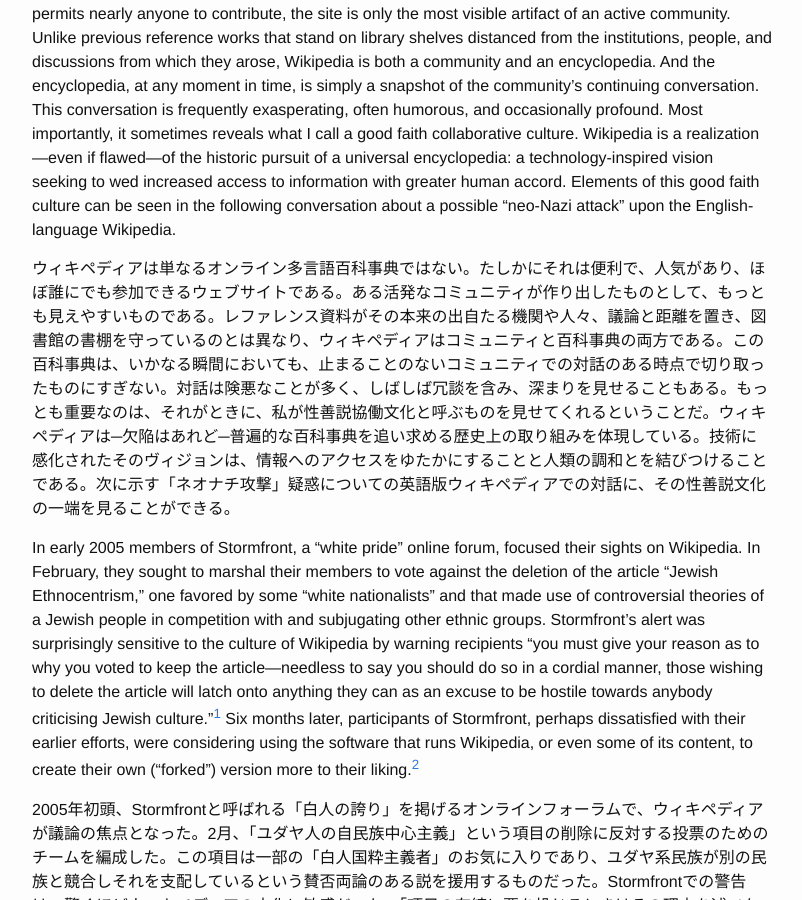
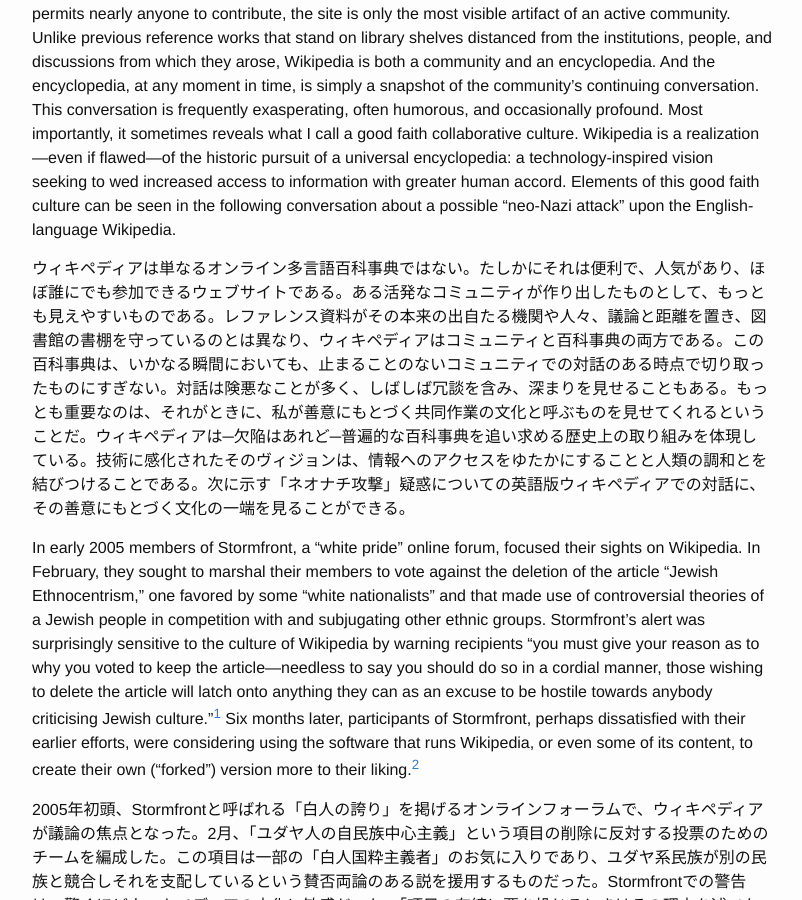
Before and after one commit to good-faith-collaboration-ja/good-faith-collaboration-ja.github.io, a Jekyll site: the page built from ch1/gfc-ja-ch1.md, in a window 1280 px wide and 900 px high, scrolled down 526 px. Shown: the whole window, without its empty margins (238-1040 px from the left). Built offline with Jekyll 4.4.1, drawn with Linux system fonts in a browser that asks for light colours; some of the changed text lies outside the part shown.

Commit message:
Wording and style

```diff
--- a/ch1/gfc-ja-ch1.md
+++ b/ch1/gfc-ja-ch1.md
@@ -14,7 +14,7 @@
 
 Wikipedia is not merely an online multilingual encyclopedia; although the Web site is useful, popular, and permits nearly anyone to contribute, the site is only the most visible artifact of an active community. Unlike previous reference works that stand on library shelves distanced from the institutions, people, and discussions from which they arose, Wikipedia is both a community and an encyclopedia. And the encyclopedia, at any moment in time, is simply a snapshot of the community’s continuing conversation. This conversation is frequently exasperating, often humorous, and occasionally profound. Most importantly, it sometimes reveals what I call a good faith collaborative culture. Wikipedia is a realization—even if flawed—of the historic pursuit of a universal encyclopedia: a technology-inspired vision seeking to wed increased access to information with greater human accord. Elements of this good faith culture can be seen in the following conversation about a possible “neo-Nazi attack” upon the English-language Wikipedia.
 
-ウィキペディアは単なるオンライン多言語百科事典ではない。たしかにそれは便利で、人気があり、ほぼ誰にでも参加できるウェブサイトである。ある活発なコミュニティが作り出したものとして、もっとも見えやすいものである。レファレンス資料がその本来の出自たる機関や人々、議論と距離を置き、図書館の書棚を守っているのとは異なり、ウィキペディアはコミュニティと百科事典の両方である。この百科事典は、いかなる瞬間においても、止まることのないコミュニティでの対話のある時点で切り取ったものにすぎない。対話は険悪なことが多く、しばしば冗談を含み、深まりを見せることもある。もっとも重要なのは、それがときに、私が性善説協働文化と呼ぶものを見せてくれるということだ。ウィキペディアは─欠陥はあれど─普遍的な百科事典を追い求める歴史上の取り組みを体現している。技術に感化されたそのヴィジョンは、情報へのアクセスをゆたかにすることと人類の調和とを結びつけることである。次に示す「ネオナチ攻撃」疑惑についての英語版ウィキペディアでの対話に、その性善説文化の一端を見ることができる。
+ウィキペディアは単なるオンライン多言語百科事典ではない。たしかにそれは便利で、人気があり、ほぼ誰にでも参加できるウェブサイトである。ある活発なコミュニティが作り出したものとして、もっとも見えやすいものである。レファレンス資料がその本来の出自たる機関や人々、議論と距離を置き、図書館の書棚を守っているのとは異なり、ウィキペディアはコミュニティと百科事典の両方である。この百科事典は、いかなる瞬間においても、止まることのないコミュニティでの対話のある時点で切り取ったものにすぎない。対話は険悪なことが多く、しばしば冗談を含み、深まりを見せることもある。もっとも重要なのは、それがときに、私が善意にもとづく共同作業の文化と呼ぶものを見せてくれるということだ。ウィキペディアは─欠陥はあれど─普遍的な百科事典を追い求める歴史上の取り組みを体現している。技術に感化されたそのヴィジョンは、情報へのアクセスをゆたかにすることと人類の調和とを結びつけることである。次に示す「ネオナチ攻撃」疑惑についての英語版ウィキペディアでの対話に、その善意にもとづく文化の一端を見ることができる。
 
 In early 2005 members of Stormfront, a “white pride” online forum, focused their sights on Wikipedia. In February, they sought to marshal their members to vote against the deletion of the article “Jewish Ethnocentrism,” one favored by some “white nationalists” and that made use of controversial theories of a Jewish people in competition with and subjugating other ethnic groups. Stormfront’s alert was surprisingly sensitive to the culture of Wikipedia by warning recipients “you must give your reason as to why you voted to keep the article—needless to say you should do so in a cordial manner, those wishing to delete the article will latch onto anything they can as an excuse to be hostile towards anybody criticising Jewish culture.”[^1] Six months later, participants of Stormfront, perhaps dissatisfied with their earlier efforts, were considering using the software that runs Wikipedia, or even some of its content, to create their own (“forked”) version more to their liking.[^2]
 
@@ -38,7 +38,7 @@
 
 This interaction prompted Jimmy “Jimbo” Wales, Wikipedia cofounder and leader, to write: “SlimVirgin, MattCrypto: this is why I love Wikipedians so much. I love this kind of discussion. Assume good faith, careful reasoning, a discussion which doesn’t involve personal attacks of any kind, a disagreement with a positive exploration of the deeper issues.”[^5] Whereas Godwin’s Law recognizes the tendency to think the worst of others, Wikipedia culture encourages contributors to treat and think of others well. For example, participants are supposed to abide by the norm of “Wikiquette,” which includes the guidelines of “Assume Good Faith” (AGF) and “Please Do Not Bite the Newcomers.”[^6] Such Wikipedia norms and their relationship to the technology, discourse, and vision of a universal encyclopedia prompt me to ask: How should we understand this community’s collaborative—“good faith”—culture? In the following chapters I offer my understanding on this question, but, first, an introduction.
 
-このやりとりは、ウィキペディアの共同創設者で指導者のジミー・ウェールズ（別名「ジンボ」）の目にとまり、次の発言があった：「SlimVirgin, MattCryto: ウィキペディアンの愛すべきところはこういうところです。こういう議論は好きです。性善説をとる、慎重に原因を考える、個人攻撃のたぐいをまったく入れない議論、問題を肯定的に深く考察する反論」[^5]。ゴッドウィンの法則では悪意にとる傾向が言われているが、ウィキペディア文化では、寄稿者は他人を善意にとるようにすすめられている。たとえば、参加者が遵守すべきとされる規範である「ウィキケット」[^6]には、「善意にとる」(AGF) と「新規利用者をいじめないでください」というガイドラインがある。こうしたウィキペディアの規範、またそれと普遍的な百科事典の技術、文脈、ヴィジョンとの関係を思うとき、私はこう尋ねたくなる。このコミュニティの共同作業の─「性善説」の─文化をどう理解すればいいのだろうか？ 以降の章では、この疑問に対する私の理解を提示する。が、まずは導入から。
+このやりとりは、ウィキペディアの共同創設者で指導者のジミー・ウェールズ（別名「ジンボ」）の目にとまり、次の発言があった：「SlimVirgin, MattCryto: ウィキペディアンの愛すべきところはこういうところです。こういう議論は好きです。善意を仮定する、慎重に原因を考える、個人攻撃のたぐいをまったく入れない議論、問題を肯定的に深く考察する反論」[^5]。ゴッドウィンの法則では悪意にとる傾向が言われているが、ウィキペディア文化では、寄稿者は他人を善意にとるようにすすめられている。たとえば、参加者が遵守すべきとされる規範である「ウィキケット」[^6]には、「善意にとる」(AGF) と「新規利用者をいじめないでください」というガイドラインがある。こうしたウィキペディアの規範、またそれと普遍的な百科事典の技術、文脈、ヴィジョンとの関係を思うとき、私はこう尋ねたくなる。このコミュニティの共同作業の─「善意」の─文化をどう理解すればいいのだろうか？ 以降の章では、この疑問に対する私の理解を提示する。が、まずは導入から。
 
 ## Wikipedia
 
@@ -172,7 +172,7 @@
 
 In chapter 3, I turn to an essential feature linking Wikipedia to the pursuit of the universal encyclopedia and to Wikipedia’s success: its good faith collaborative culture. While the relevance of “prosocial” norms has been noted by other scholars (along with notions of trust, empathy, and reciprocity), Wikipedia provides an excellent opportunity, because of its reflective documentation and discourse, to see how such norms emerge and how they are enacted and understood. I focus on the norms of “Neutral Point of View” and “Assume Good Faith” to argue that an open perspective on both knowledge claims and other contributors, respectively, makes for extraordinary collaborative potential. However, unlike the incompletely realized potential of earlier visions, Wikipedia is very real and very messy. How the community wrestles with issues of openness, decision making, and leadership can offer insight into collaborative cultures.
 
-第3章では、ウィキペディアと普遍的百科事典の追求とを、そしてウィキペディアの成功とを結びつける本質的な点に目を向ける。それは性善説共同作業の文化だ。「向社会的」規範の重要性は他の学者によって（信頼、共感、相互性などの概念とともに）注目されてきたが、その内省的文書化と言論があるために、そうした規範がどう出現しどう実施され理解されたかをみる優れた機会をウィキペディアは提供する。私は「中立的な観点」と「善意にとる」という規範に焦点を当てることで、知識への言及と他の貢献者とについてのオープンな視点がそれぞれ膨大な協働の可能性を生み出していると論じる。しかし、完全には実現されなかった過去のヴィジョンの可能性とは異なり、ウィキペディアは現実そのものであり、乱雑そのものである。そのコミュニティがオープンさ、意思決定、指導力の問題と格闘する仕方は、協働文化に対する洞察を与えてくれるだろう。
+第3章では、ウィキペディアと普遍的百科事典の追求とを、そしてウィキペディアの成功とを結びつける本質的な点に目を向ける。それは善意にもとづく共同作業の文化だ。「向社会的」規範の重要性は他の学者によって（信頼、共感、相互性などの概念とともに）注目されてきたが、その内省的文書化と言論があるために、そうした規範がどう出現しどう実施され理解されたかをみる優れた機会をウィキペディアは提供する。私は「中立的な観点」と「善意にとる」という規範に焦点を当てることで、知識への言及と他の貢献者とについてのオープンな視点がそれぞれ膨大な協働の可能性を生み出していると論じる。しかし、完全には実現されなかった過去のヴィジョンの可能性とは異なり、ウィキペディアは現実そのものであり、乱雑そのものである。そのコミュニティがオープンさ、意思決定、指導力の問題と格闘する仕方は、協働文化に対する洞察を与えてくれるだろう。
 
 A facet of the universal encyclopedic vision has been an increase in the accessibility of knowledge. Wikipedia takes this further, by increasing access to information and its production. In chapter 4 I present the Wikipedia community as an open content community. This notion is inspired by FOSS and the subsequent popularization of “openness,” but focuses on community rather than copyright licenses. I then consider four cases that challenge Wikipedia’s openness as “the free encyclopedia that anyone can edit.” In the first case I ask: is Wikipedia really something anyone can edit? That is, when Wikipedia implemented new technical features to help limit vandalization of the site, did it make Wikipedia more or less open? In the second case I describe the way in which a maturing open content community’s requirement to interact with the sometimes “closed” world of law affects its openness. In this case, I review Wikipedia’s “office action” in which agents of Wikipedia act privately so as to mitigate potential legal problems, though this is contrary to the community values of deliberation and transparency. Third, I briefly review concerns of how bureaucratization within Wikipedia itself might threaten openness. Finally, I explore a case in which a closed (female-only) group is set up outside of, and perhaps because of, the “openness” of the larger Wikipedia community.
 
```
Also changed, not shown: ch4/gfc-ja-ch4.md (+1 -1 lines), ch8/gfc-ja-ch8.md (+2 -2 lines).
